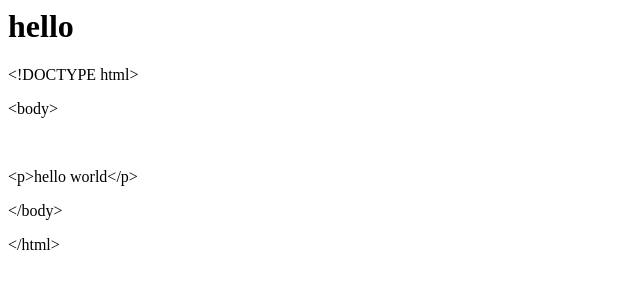
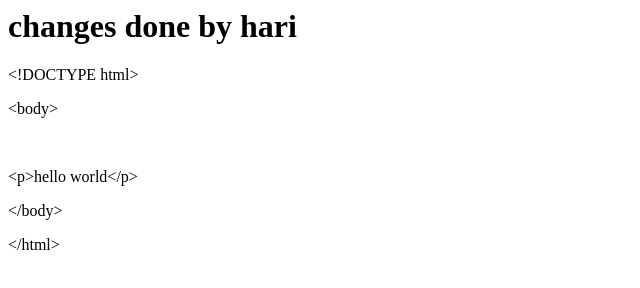
Before and after one commit to jyothirmayee24/html_demo, a plain HTML site: page index.html in a window 1280 px wide. Shown: the whole page, without its empty margins (0-640 px from the left). Drawn offline with Linux system fonts and the light colour scheme.

Commit message:
changes in index file

```diff
--- a/index.html
+++ b/index.html
@@ -3,7 +3,7 @@
 <head>
 	<meta http-equiv="content-type" content="text/html; charset=utf-8"/>
 	<title>First html document</title>
-<h1>hello</h1>
+<h1>changes done by hari</h1>
 	<meta name="generator" content="LibreOffice 5.1.4.2 (Linux)"/>
 	<meta name="created" content="2018-06-18T14:55:05.919996569"/>
 	<meta name="changed" content="2018-06-18T15:06:32.425628880"/>
```
